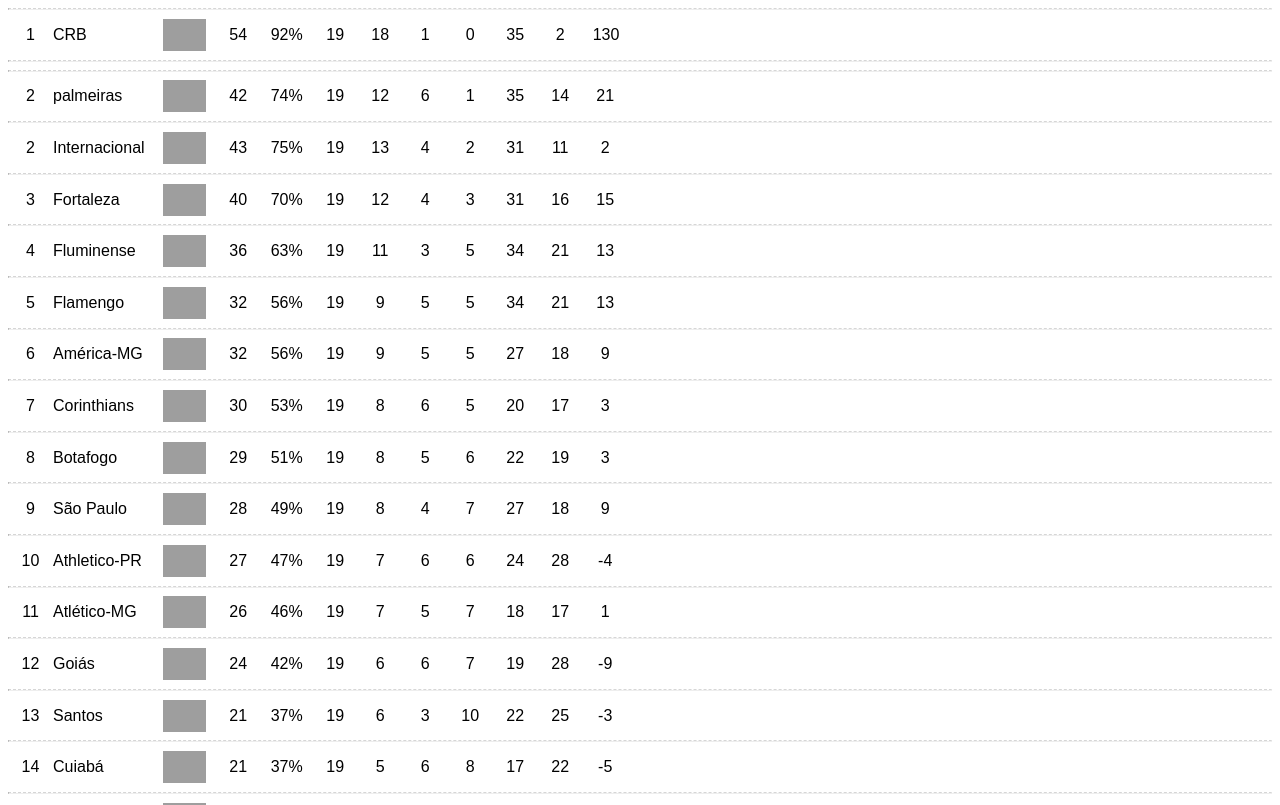
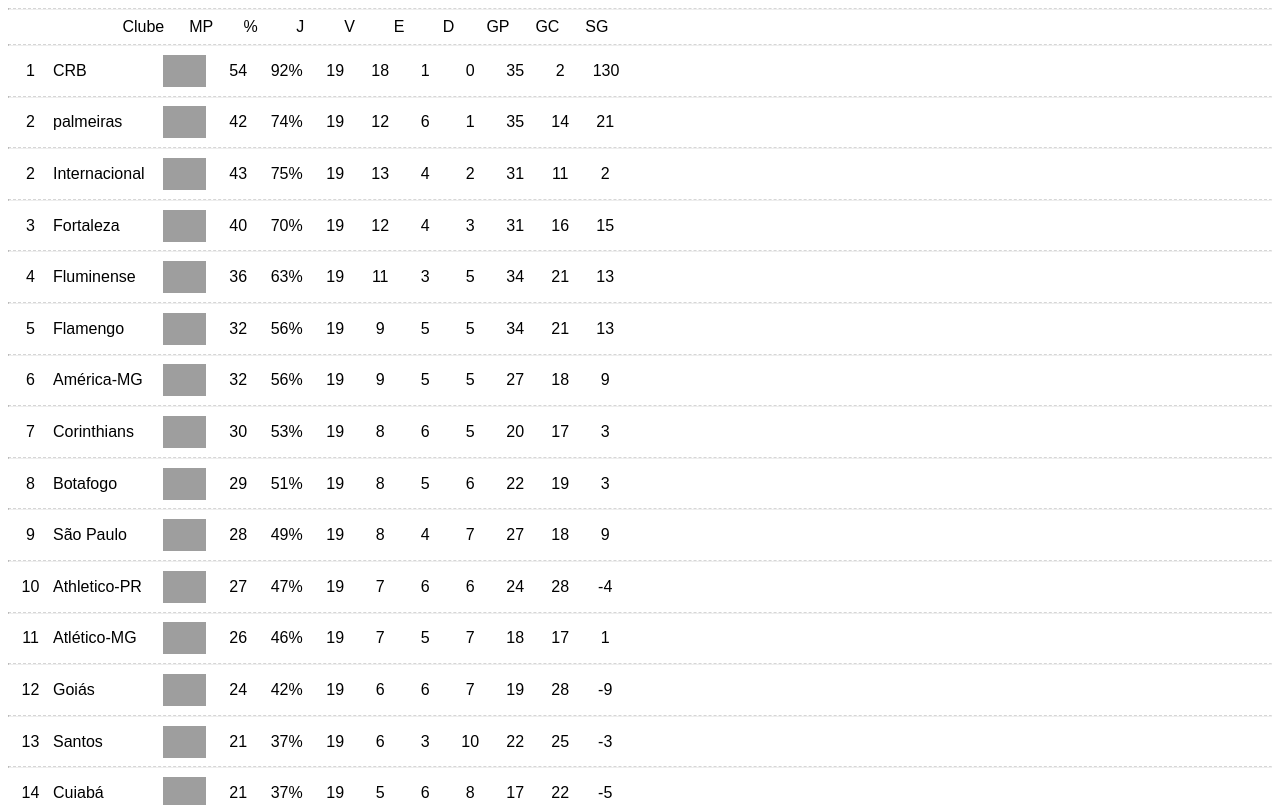
Before and after one commit to joseadolfo10/brasileirao, a plain HTML site: page index.html in a window 1280 px wide. Shown: the top 805 px of the page. Drawn offline with Linux system fonts and the light colour scheme; grey boxes are pictures that could not be loaded.

Commit message:
Update index.html

```diff
--- a/index.html
+++ b/index.html
@@ -12,6 +12,39 @@
 
 <body>
     <main>
+        <hr>
+        <span style="width: 80px;">
+        </span>
+        <span>
+            Clube
+        </span>
+        <span>
+            MP
+        </span>
+        <span>
+            %
+        </span>
+        <span>
+            J
+        </span>
+        <span>
+            V
+        </span>
+        <span>
+            E
+        </span>
+        <span>
+            D
+        </span>
+        <span>
+            GP
+        </span>
+        <span>
+            GC
+        </span>
+        <span>
+            SG
+        </span>
         <hr>
         <div>
             <div class="CRB">
@@ -55,7 +88,6 @@
                 </span>
             </div>
         </div>
-    <hr>
         <hr>
         <div>
             <div class="palmeiras">
@@ -109,8 +141,7 @@
                     Internacional
                 </label>
                 <div class="logo">
-          <img src="https://logodetimes.com/times/internacional/logo-internacional-256.png"
-          alt="">
+                    <img src="https://logodetimes.com/times/internacional/logo-internacional-256.png" alt="">
                 </div>
                 <div>
                     <span>
@@ -153,8 +184,7 @@
                     Fortaleza
                 </label>
                 <div class="logo">
-            <img src="https://logodetimes.com/times/fortaleza/logo-fortaleza-256.png"
-            alt="">
+                    <img src="https://logodetimes.com/times/fortaleza/logo-fortaleza-256.png" alt="">
                 </div>
             </div>
             <div>
@@ -197,8 +227,7 @@
                     Fluminense
                 </label>
                 <div class="logo">
-            <img src="https://logodetimes.com/times/fluminense/logo-fluminense-256.png"
-            alt="">
+                    <img src="https://logodetimes.com/times/fluminense/logo-fluminense-256.png" alt="">
                 </div>
             </div>
             </span>
@@ -242,8 +271,7 @@
                     Flamengo
                 </label>
                 <div class="logo">
-            <img src="https://logodetimes.com/times/flamengo/logo-flamengo-256.png"
-            alt="">
+                    <img src="https://logodetimes.com/times/flamengo/logo-flamengo-256.png" alt="">
                 </div>
             </div>
             <div>
@@ -286,8 +314,7 @@
                     América-MG
                 </label>
                 <div class="logo">
-            <img src="https://logodetimes.com/times/america-mineiro/logo-america-mineiro-256.png"
-            alt="">
+                    <img src="https://logodetimes.com/times/america-mineiro/logo-america-mineiro-256.png" alt="">
                 </div>
             </div>
             <div>
@@ -330,8 +357,7 @@
                     Corinthians
                 </label>
                 <div class="logo">
-            <img src="https://logodetimes.com/times/corinthians/logo-corinthians-256.png"
-            alt="">
+                    <img src="https://logodetimes.com/times/corinthians/logo-corinthians-256.png" alt="">
                 </div>
             </div>
             <div>
@@ -374,8 +400,7 @@
                     Botafogo
                 </label>
                 <div class="logo">
-            <img src="https://logodetimes.com/times/botafogo/logo-botafogo-256.png"
-            alt="">
+                    <img src="https://logodetimes.com/times/botafogo/logo-botafogo-256.png" alt="">
                 </div>
             </div>
             <div>
@@ -418,8 +443,7 @@
                     São Paulo
                 </label>
                 <div class="logo">
-            <img src="https://logodetimes.com/times/sao-paulo/logo-sao-paulo-256.png"
-            alt="">
+                    <img src="https://logodetimes.com/times/sao-paulo/logo-sao-paulo-256.png" alt="">
                 </div>
             </div>
             <div>
@@ -506,8 +530,7 @@
                     Atlético-MG
                 </label>
                 <div class="logo">
-            <img src="https://logodetimes.com/times/atletico-mineiro/logo-atletico-mineiro-256.png"
-            alt="">
+                    <img src="https://logodetimes.com/times/atletico-mineiro/logo-atletico-mineiro-256.png" alt="">
                 </div>
             </div>
             <div>
@@ -550,8 +573,7 @@
                     Goiás
                 </label>
                 <div class="logo">
-            <img src="https://logodetimes.com/times/goias/logo-goias-esporte-clube-256.png"
-            alt="">
+                    <img src="https://logodetimes.com/times/goias/logo-goias-esporte-clube-256.png" alt="">
                 </div>
             </div>
             <div>
@@ -681,8 +703,7 @@
                     Coritiba
                 </label>
                 <div class="logo">
-            <img src="https://logodetimes.com/times/coritiba/logo-coritiba-256.png"
-            alt="">
+                    <img src="https://logodetimes.com/times/coritiba/logo-coritiba-256.png" alt="">
                 </div>
             </div>
             <div>
@@ -769,8 +790,7 @@
                     Bragantino
                 </label>
                 <div class="logo">
-            <img src="https://logodetimes.com/times/bragantino/logo-bragantino-256.png"
-            alt="">
+                    <img src="https://logodetimes.com/times/bragantino/logo-bragantino-256.png" alt="">
                 </div>
             </div>
             <div>
@@ -899,8 +919,7 @@
                     csa
                 </label>
                 <div class="logo">
-            <img src="https://logodetimes.com/times/csa/logo-csa-256.png"
-            alt="">
+                    <img src="https://logodetimes.com/times/csa/logo-csa-256.png" alt="">
                 </div>
             </div>
             <div>
@@ -935,3 +954,5 @@
         </div>
     </main>
 </body>
+
+</html>
```
Lines whose indentation alone changed are shown as unchanged.
